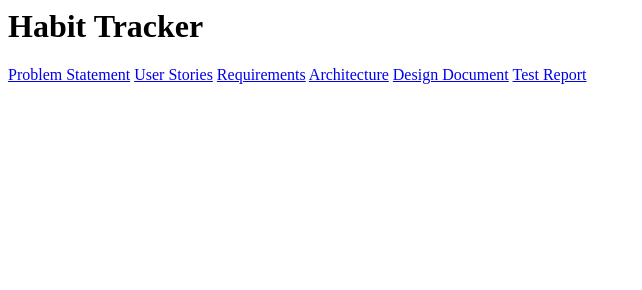
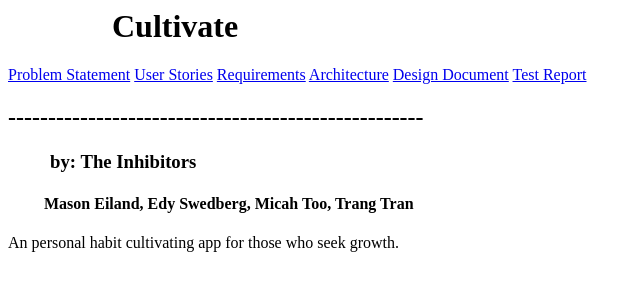
Before and after one commit to Specioushawks8/nmsuInhibit, a plain HTML site: page index.html in a window 1280 px wide. Shown: the whole page, without its empty margins (0-642 px from the left). Drawn offline with Linux system fonts and the light colour scheme.

Commit message:
updated Index

```diff
--- a/index.html
+++ b/index.html
@@ -1,7 +1,14 @@
-<h1> Habit Tracker </h1>
+<h1>&emsp;&emsp;&emsp; Cultivate </h1>
 <a href="problem.html">Problem Statement</a>
 <a href="userstories.html">User Stories</a>
 <a href="requirements.html">Requirements</a>
 <a href="architecture.html">Architecture</a>
 <a href="design.html">Design Document</a>
 <a href="testreport.html">Test Report</a>
+
+
+<h2> ----------------------------------------------------</h2>
+<h3> &emsp;&emsp; by: The Inhibitors</h3>
+<h4> &emsp;&emsp; Mason Eiland, Edy Swedberg, Micah Too, Trang Tran</h4>
+<p> An personal habit cultivating app for those who seek growth.
+</p>
```
Also changed, not shown: 1 other file.
